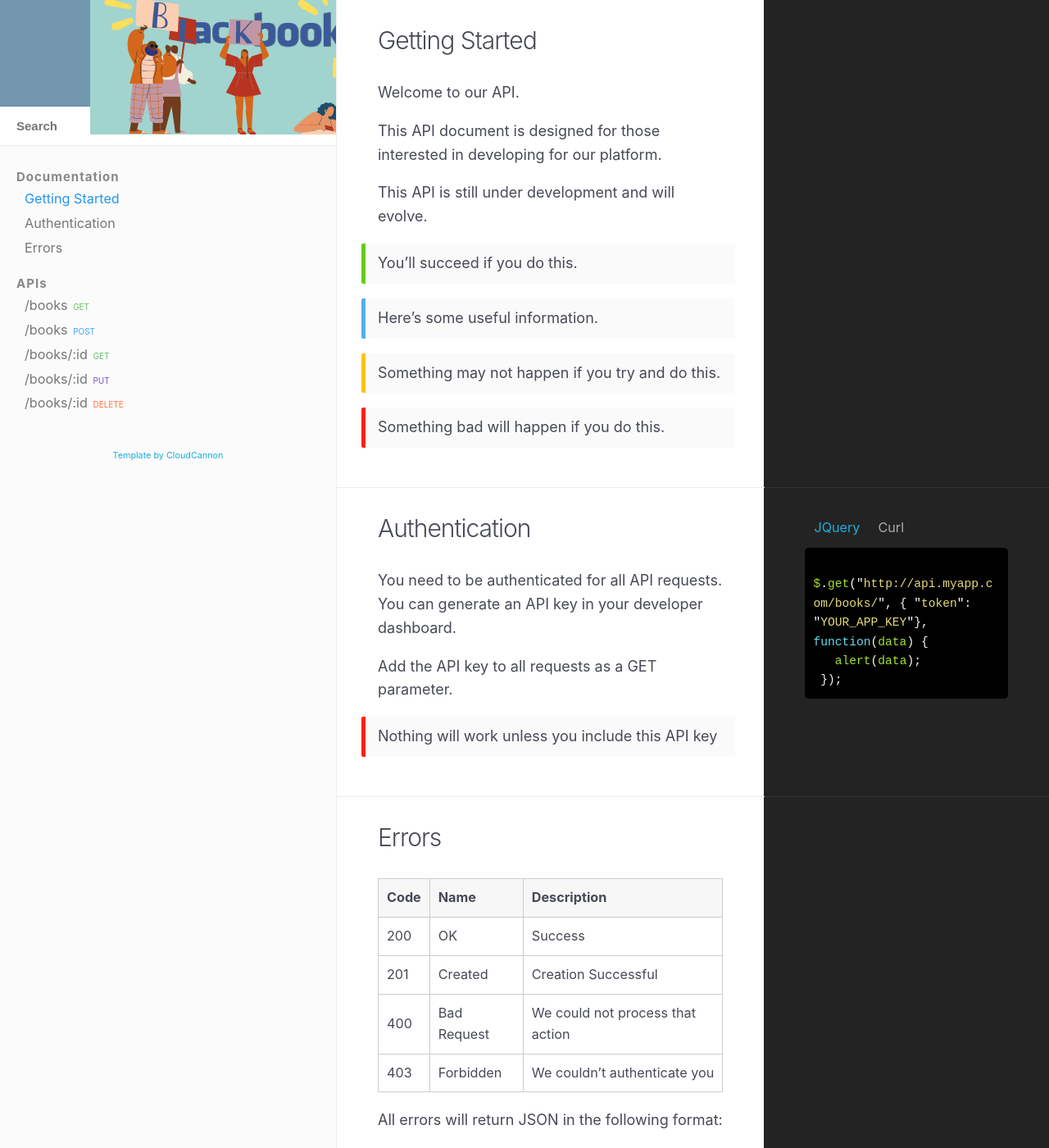
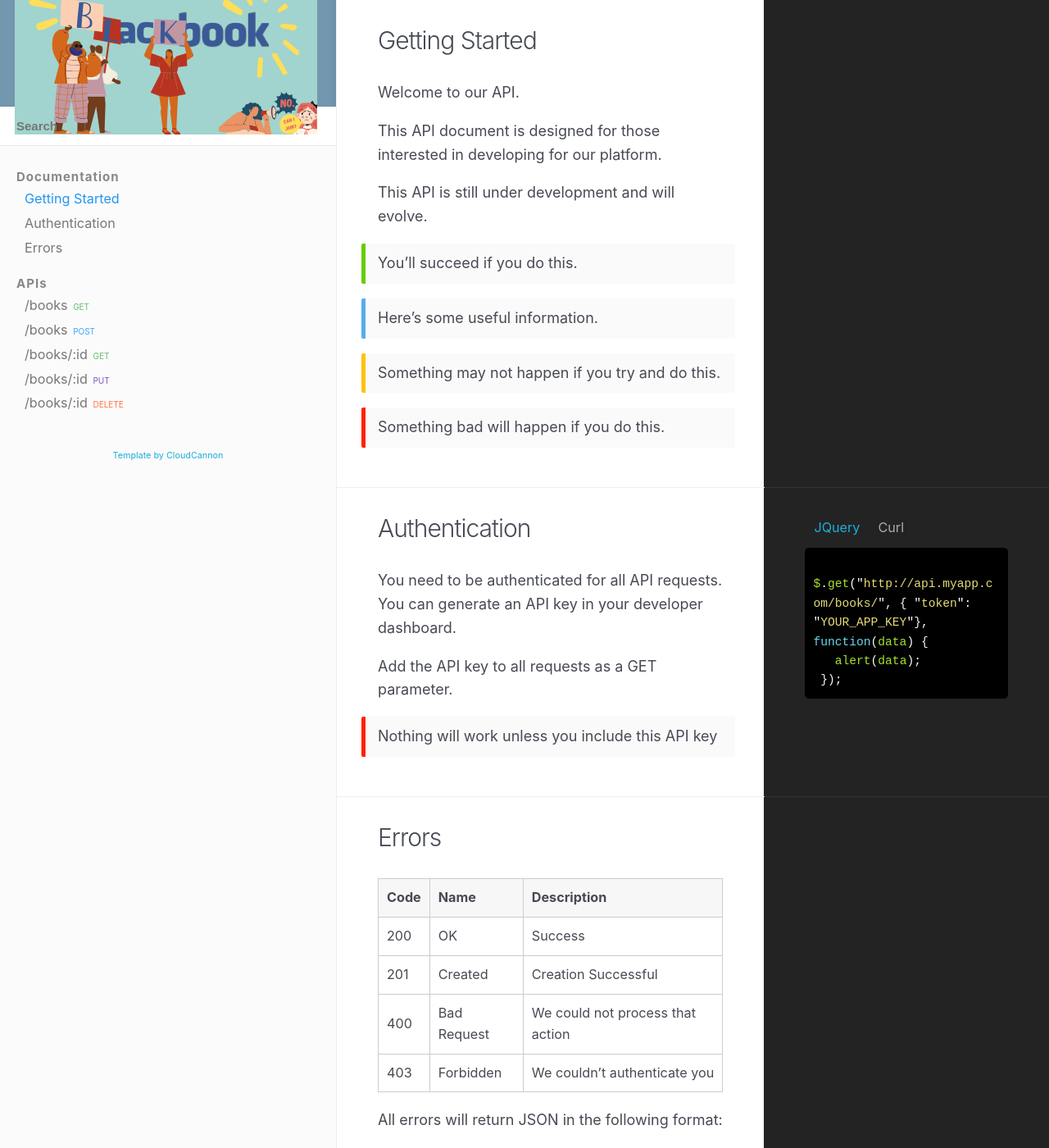
Before and after one commit to bucknor2/gg, a Jekyll site: the page built from index.html, in a window 1280 px wide and 1400 px high. Shown: the whole window at 82% size. Built offline with Jekyll 4.4.1, drawn with Linux system fonts in a browser that asks for light colours; nearby versions of some CDN libraries.

Commit message:
Updated '_sass/_main.scss' via CloudCannon

```diff
--- a/_sass/_main.scss
+++ b/_sass/_main.scss
@@ -466,7 +466,7 @@ header {
 
 		img {
 			height: 200px;
-			margin: 0 110px;
+			margin: 0 18px;
 		}
 	}
 
```
